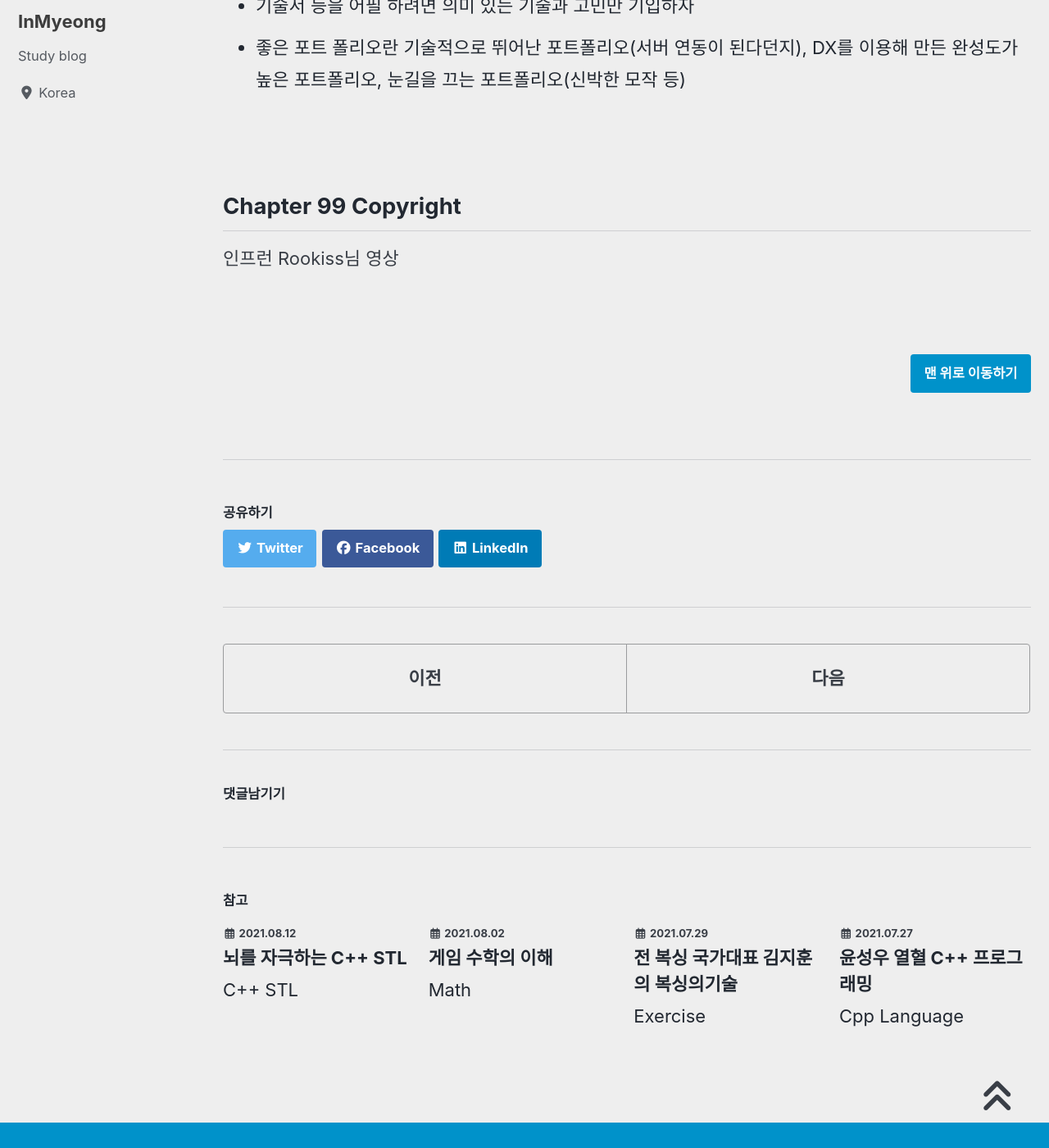
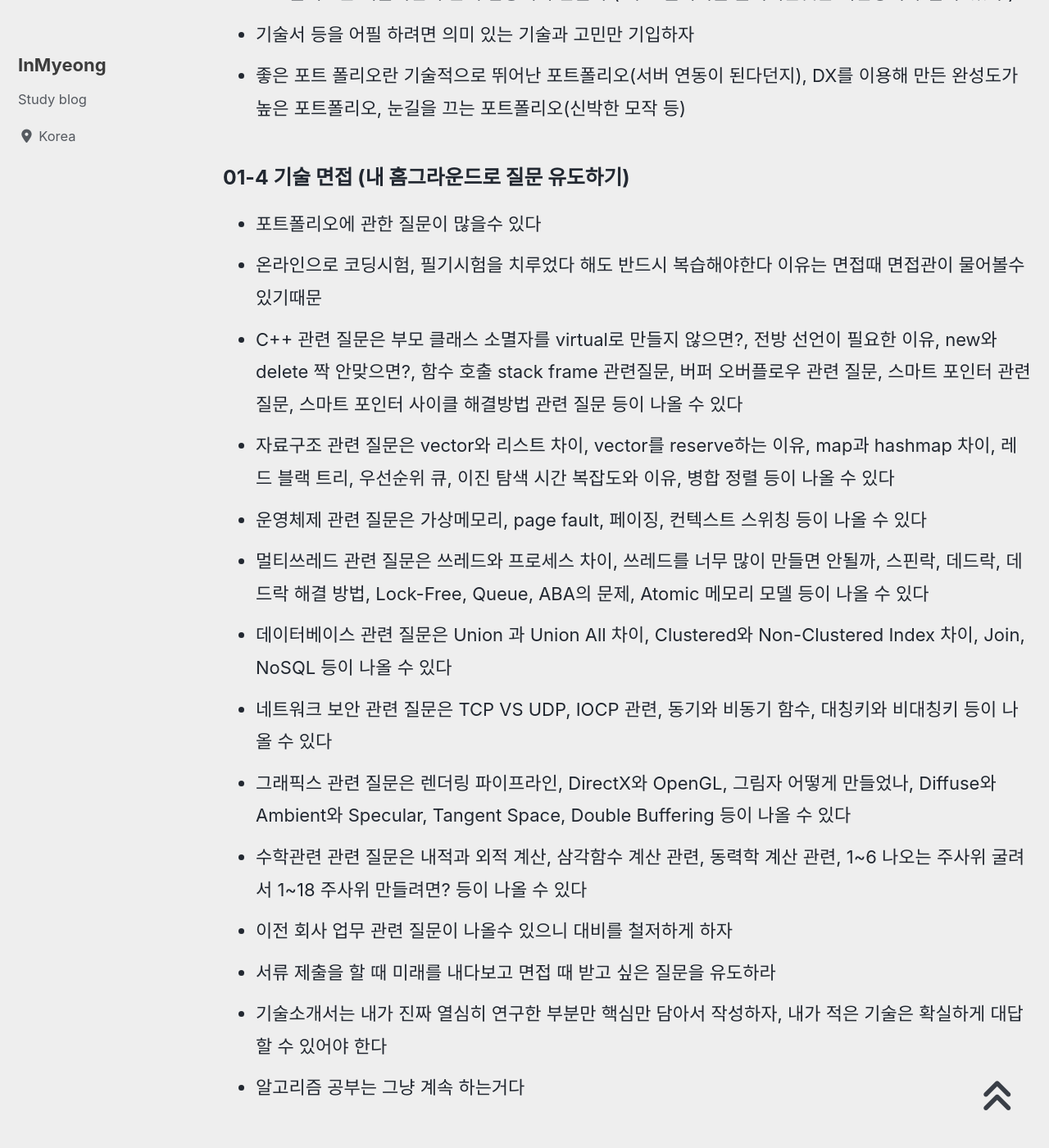
Before and after one commit to devMyeong/devMyeong.github.io, a Jekyll site: the page built from _posts/liberalArts/development/2021-08-06-Rookiss-guide.md, in a window 1280 px wide and 1400 px high, scrolled down 3402 px. Shown: the whole window at 82% size. Built offline with Jekyll 4.4.1, drawn with Linux system fonts in a browser that asks for light colours; cached includes are drawn as plain includes; nearby versions of some CDN libraries; some web fonts are replaced; comment, search, counter and statistics services are not loaded; some of the changed text lies outside the part shown.

Commit message:
update guide chapter 01-4

```diff
--- a/_posts/liberalArts/development/2021-08-06-Rookiss-guide.md
+++ b/_posts/liberalArts/development/2021-08-06-Rookiss-guide.md
@@ -70,6 +70,22 @@ last_modified_at: 2021-08-17
 - 기술서 등을 어필 하려면 의미 있는 기술과 고민만 기입하자
 - 좋은 포트 폴리오란 기술적으로 뛰어난 포트폴리오(서버 연동이 된다던지), DX를 이용해 만든 완성도가 높은 포트폴리오, 눈길을 끄는 포트폴리오(신박한 모작 등)
 
+### 01-4 기술 면접 (내 홈그라운드로 질문 유도하기)
+- 포트폴리오에 관한 질문이 많을수 있다
+- 온라인으로 코딩시험, 필기시험을 치루었다 해도 반드시 복습해야한다 이유는 면접때 면접관이 물어볼수 있기때문
+- C++ 관련 질문은 부모 클래스 소멸자를 virtual로 만들지 않으면?, 전방 선언이 필요한 이유, new와 delete 짝 안맞으면?, 함수 호출 stack frame 관련질문, 버퍼 오버플로우 관련 질문, 스마트 포인터 관련 질문, 스마트 포인터 사이클 해결방법 관련 질문 등이 나올 수 있다
+- 자료구조 관련 질문은 vector와 리스트 차이, vector를 reserve하는 이유, map과 hashmap 차이, 레드 블랙 트리, 우선순위 큐, 이진 탐색 시간 복잡도와 이유, 병합 정렬 등이 나올 수 있다
+- 운영체제 관련 질문은 가상메모리, page fault, 페이징, 컨텍스트 스위칭 등이 나올 수 있다
+- 멀티쓰레드 관련 질문은 쓰레드와 프로세스 차이, 쓰레드를 너무 많이 만들면 안될까, 스핀락, 데드락, 데드락 해결 방법, Lock-Free, Queue, ABA의 문제, Atomic 메모리 모델 등이 나올 수 있다
+- 데이터베이스 관련 질문은 Union 과 Union All 차이, Clustered와 Non-Clustered Index 차이, Join, NoSQL 등이 나올 수 있다
+- 네트워크 보안 관련 질문은 TCP VS UDP, IOCP 관련, 동기와 비동기 함수, 대칭키와 비대칭키 등이 나올 수 있다
+- 그래픽스 관련 질문은 렌더링 파이프라인, DirectX와 OpenGL, 그림자 어떻게 만들었나, Diffuse와 Ambient와 Specular, Tangent Space, Double Buffering 등이 나올 수 있다
+- 수학관련 관련 질문은 내적과 외적 계산, 삼각함수 계산 관련, 동력학 계산 관련, 1~6 나오는 주사위 굴려서 1~18 주사위 만들려면? 등이 나올 수 있다
+- 이전 회사 업무 관련 질문이 나올수 있으니 대비를 철저하게 하자
+- 서류 제출을 할 때 미래를 내다보고 면접 때 받고 싶은 질문을 유도하라
+- 기술소개서는 내가 진짜 열심히 연구한 부분만 핵심만 담아서 작성하자, 내가 적은 기술은 확실하게 대답할 수 있어야 한다
+- 알고리즘 공부는 그냥 계속 하는거다
+
 <br>
 
 ## Chapter 99 Copyright
```
